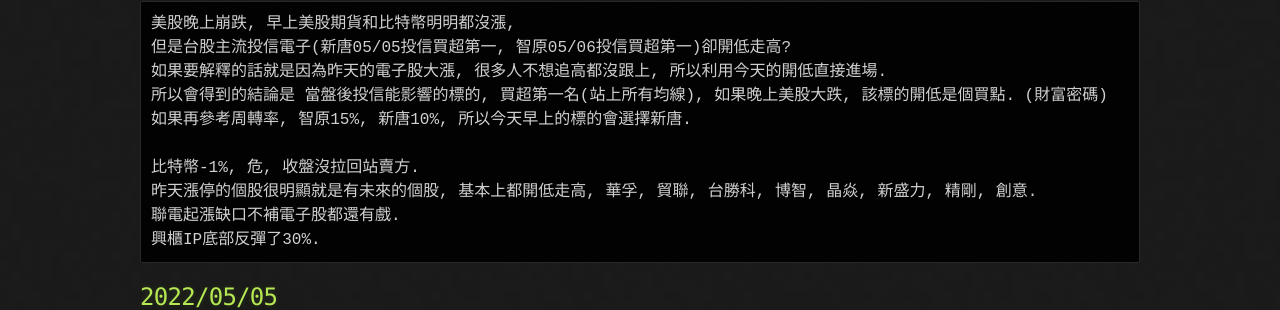
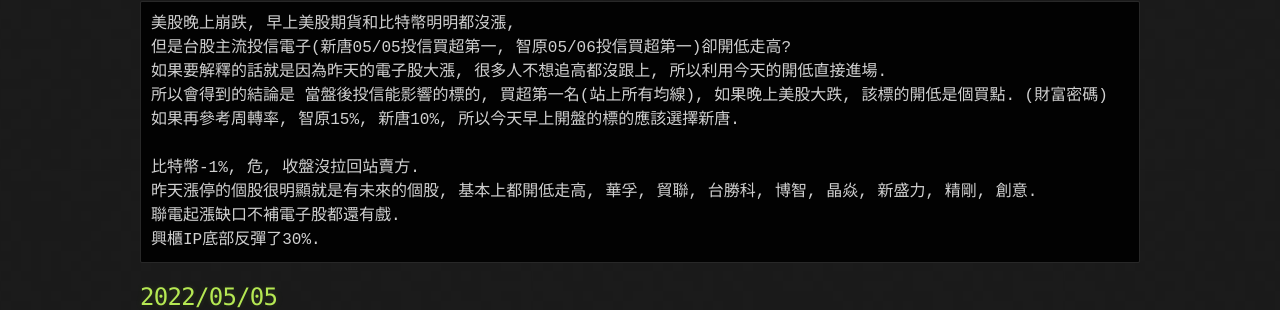
Before and after one commit to lepg5487/Stock_God, a Jekyll site: the page built from index.md, in a window 1280 px wide and 900 px high. Shown: the part 362-672 px from the top of the window. Built offline with Jekyll 4.4.1, drawn with Linux system fonts in a browser that asks for light colours; our own code applies the rules of GitHub Pages for plain Markdown files.

Commit message:
Update index.md

```diff
--- a/index.md
+++ b/index.md
@@ -12,7 +12,7 @@ layout: testlayouts
 但是台股主流投信電子(新唐05/05投信買超第一, 智原05/06投信買超第一)卻開低走高?
 如果要解釋的話就是因為昨天的電子股大漲, 很多人不想追高都沒跟上, 所以利用今天的開低直接進場.
 所以會得到的結論是 當盤後投信能影響的標的, 買超第一名(站上所有均線), 如果晚上美股大跌, 該標的開低是個買點. (財富密碼)
-如果再參考周轉率, 智原15%, 新唐10%, 所以今天早上的標的會選擇新唐.
+如果再參考周轉率, 智原15%, 新唐10%, 所以今天早上開盤的標的應該選擇新唐.
 
 比特幣-1%, 危, 收盤沒拉回站賣方.
 昨天漲停的個股很明顯就是有未來的個股, 基本上都開低走高, 華孚, 貿聯, 台勝科, 博智, 晶焱, 新盛力, 精剛, 創意.
```
